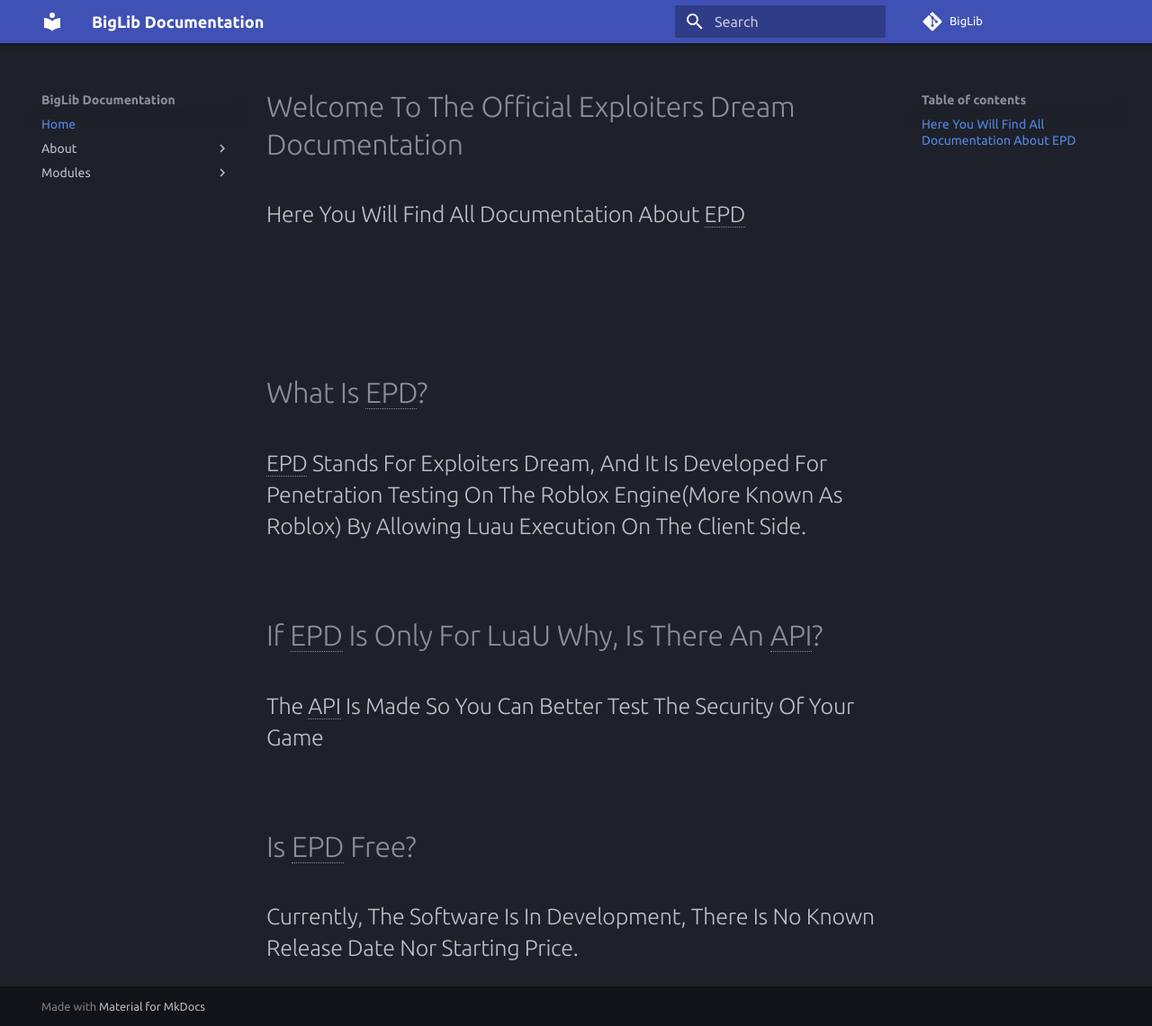
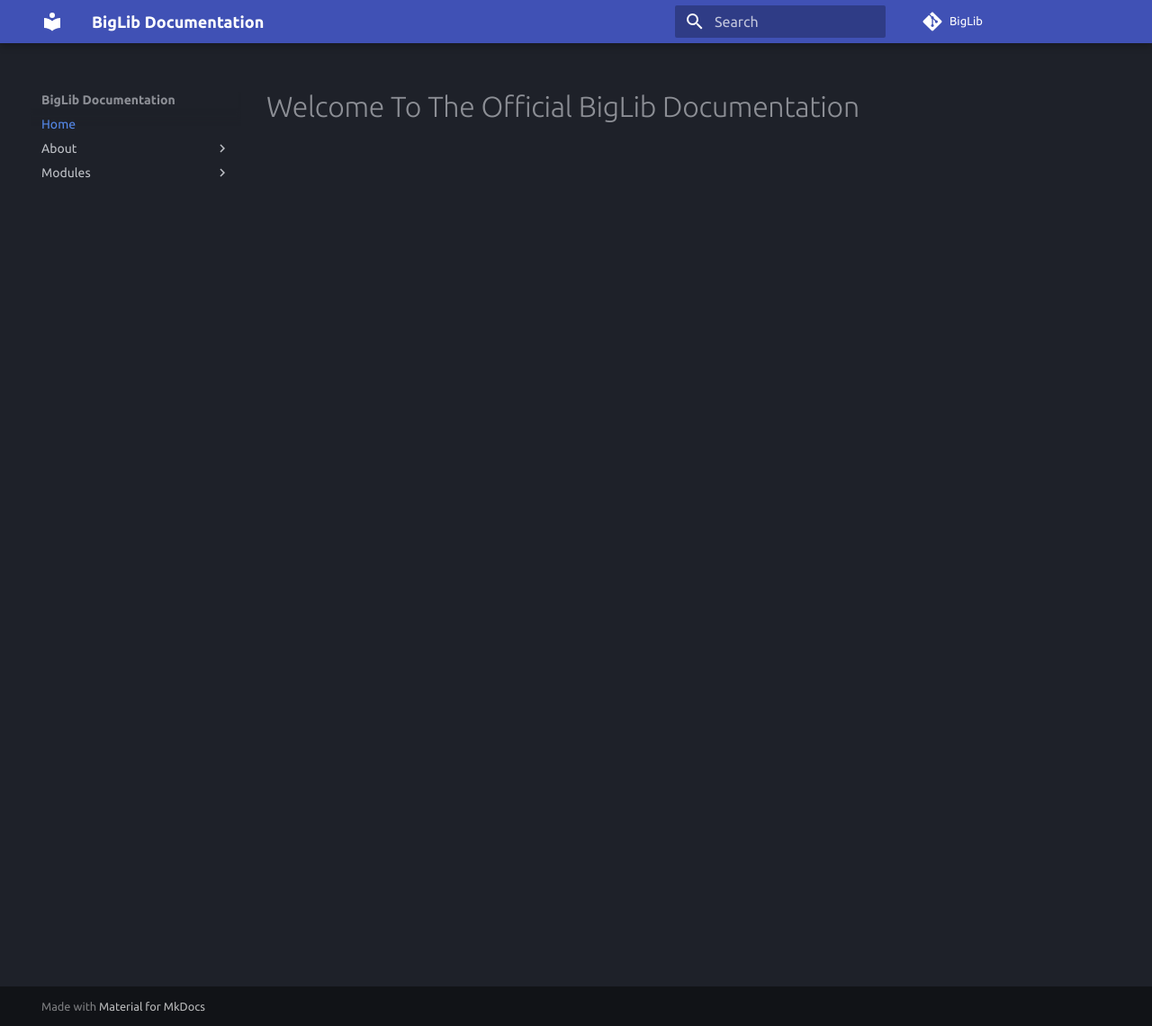
Before and after one commit to rafa-br34/BigLib, an MkDocs documentation site: the page built from Documentation/docs/index.md, in a window 1280 px wide and 1141 px high. Shown: the whole window at 90% size. Built offline with MkDocs 1.6.1 and Material for MkDocs 9.7.7, drawn with Linux system fonts in a browser that asks for light colours; comment, search, counter and statistics services are not loaded.

Commit message:
Update index.md

```diff
--- a/Documentation/docs/index.md
+++ b/Documentation/docs/index.md
@@ -1,29 +1 @@
-# Welcome To The Official Exploiters Dream Documentation
-
-## Here You Will Find All Documentation About EPD
-
-<br>
-<br>
-<br>
-<br>
-<br>
-
-# What Is EPD?
-
-## EPD Stands For Exploiters Dream, And It Is Developed For Penetration Testing On The Roblox Engine(More Known As Roblox) By Allowing Luau Execution On The Client Side.
-<br>
-<br>
-
-# If EPD Is Only For LuaU Why, Is There An API?
-
-## The API Is Made So You Can Better Test The Security Of Your Game
-<br>
-<br>
-
-# Is EPD Free?
-
-## Currently, The Software Is In Development, There Is No Known Release Date Nor Starting Price.
-
-
-*[EPD]: Exploiters Dream
-*[API]: Application Interface
+# Welcome To The Official BigLib Documentation
```
